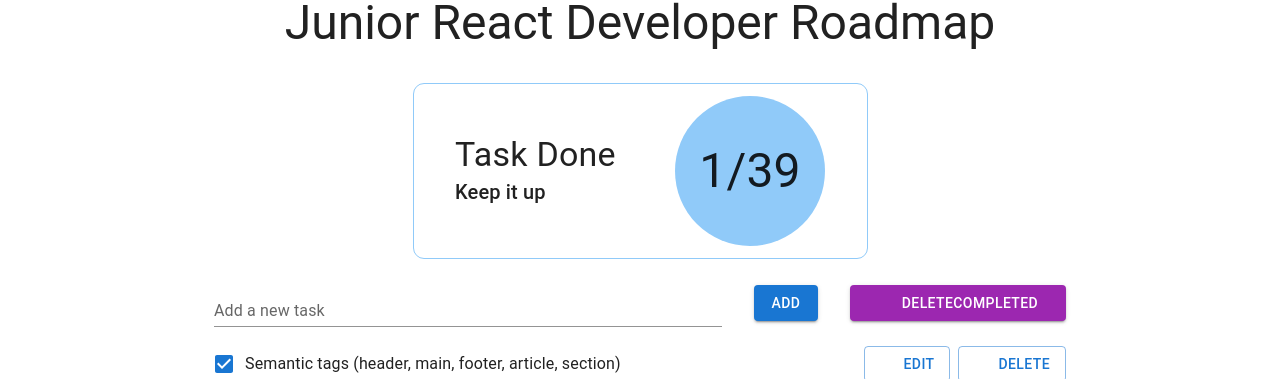
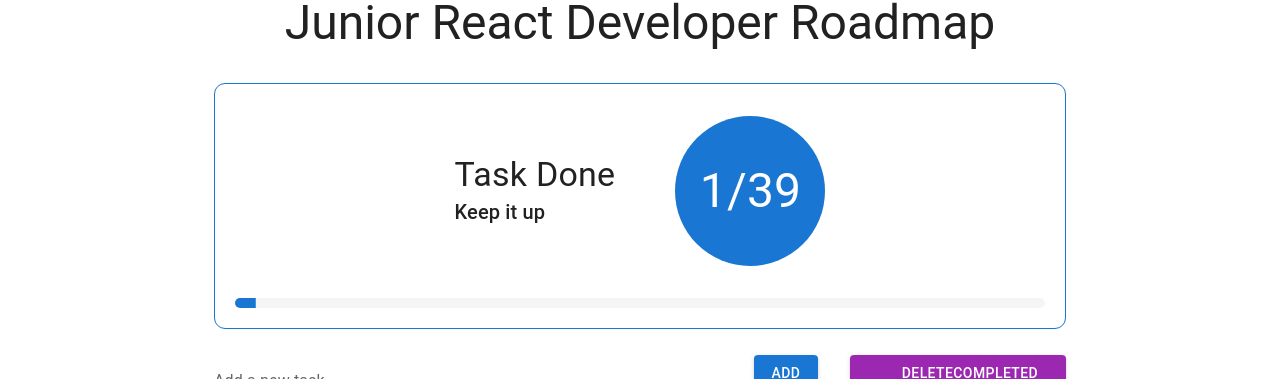
Before and after one commit to Alozi/todo-list, a React (Vite) app: page / in a window 1280 px wide. Shown: the part 153-532 px from the top of the page. Built offline with nearby package versions, Linux system fonts and the light colour scheme; some icons are missing.

Commit message:
Stylization hero section and add LinearProgress

```diff
--- a/src/components/Hero.tsx
+++ b/src/components/Hero.tsx
@@ -1,4 +1,4 @@
-import { Box, Typography } from "@mui/material";
+import { Box, LinearProgress, Typography, useTheme } from "@mui/material";
 
 export default function Hero({
   todosCompleted,
@@ -7,10 +7,20 @@ export default function Hero({
   todosCompleted: number;
   totalTodos: number;
 }) {
+  const theme = useTheme();
+  const progress = totalTodos === 0 ? 0 : (todosCompleted / totalTodos) * 100;
+
   return (
     <Box
       sx={{
-        border: "1px solid #90caf9",
+        border: `1px solid ${theme.palette.primary.main}`,
+        borderRadius: "11px",
+        padding: "20px",
+        marginBottom: "20px",
+      }}
+    >
+      <Box
+        sx={{
           display: "flex",
           alignItems: "center",
           justifyContent: "space-around",
@@ -18,8 +28,8 @@ export default function Hero({
           width: "100%",
           maxWidth: "455px",
           padding: "12px",
-        borderRadius: "11px",
           margin: "0 auto 20px",
+          bgcolor: theme.palette.background.paper,
         }}
       >
         <Box>
@@ -32,7 +42,8 @@ export default function Hero({
         </Box>
         <Box
           sx={{
-          backgroundColor: "#90caf9",
+            backgroundColor: theme.palette.primary.main,
+            color: theme.palette.primary.contrastText,
             width: "150px",
             height: "150px",
             borderRadius: "75px",
@@ -46,5 +57,19 @@ export default function Hero({
           {todosCompleted}/{totalTodos}
         </Box>
       </Box>
+      <LinearProgress
+        variant="determinate"
+        value={progress}
+        sx={{
+          mt: 1,
+          height: 10,
+          borderRadius: 5,
+          backgroundColor: theme.palette.action.hover,
+          "& .MuiLinearProgress-bar": {
+            backgroundColor: theme.palette.primary.main,
+          },
+        }}
+      />
+    </Box>
   );
 }
```
Lines whose indentation alone changed are shown as unchanged.
